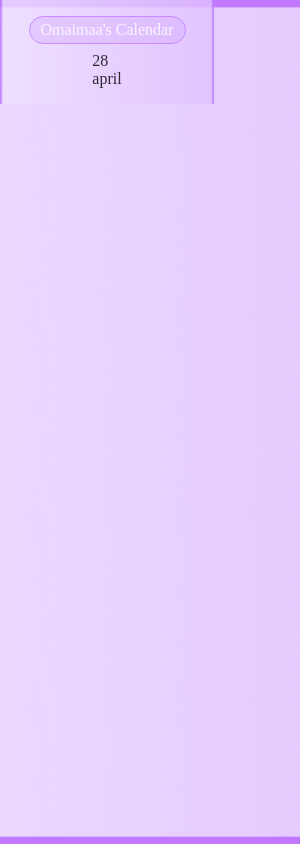
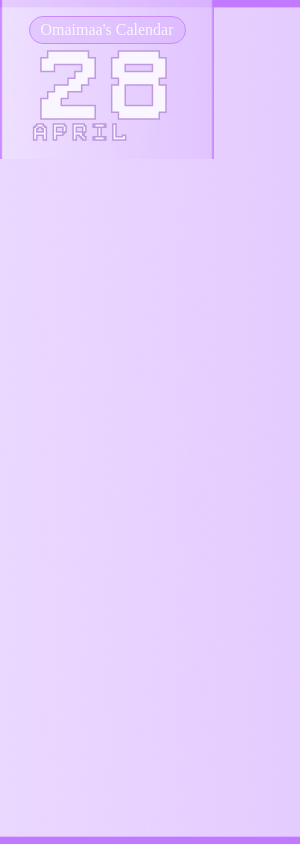
Before and after one commit to omaimaa777/my-electron-app---extended-learning, an Electron app: page index.html in a window 300 px wide. Drawn offline with Linux system fonts and the light colour scheme.

Commit message:
styling for month and day

```diff
--- a/style.css
+++ b/style.css
@@ -62,6 +62,40 @@ body {
 
 }
 
+#day {
+    color: #FFF;
+    text-align: center;
+    -webkit-text-stroke-width: 1.5px;
+    -webkit-text-stroke-color: var(--mid-purple, #B58CD9);
+    font-family: Pixeboy;
+    font-size: 136px;
+    font-style: normal;
+    font-weight: 400;
+    line-height: 20px;
+    letter-spacing: 7.2px;
+
+    display: flex;
+    width: 180px;
+    height: 71px;
+    flex-direction: column;
+    justify-content: center;
+}
+
+#month {
+    color: #FFF;
+    text-align: center;
+    -webkit-text-stroke-width: 1.5px;
+    -webkit-text-stroke-color: #B58CD9;
+    font-family: Pixeboy;
+    font-size: 32px;
+    font-style: normal;
+    font-weight: 400;
+    line-height: 20px;
+    letter-spacing: 4.8px;
+
+    width: 130px;
+}
+
 button,
 input,
 textarea,
```
